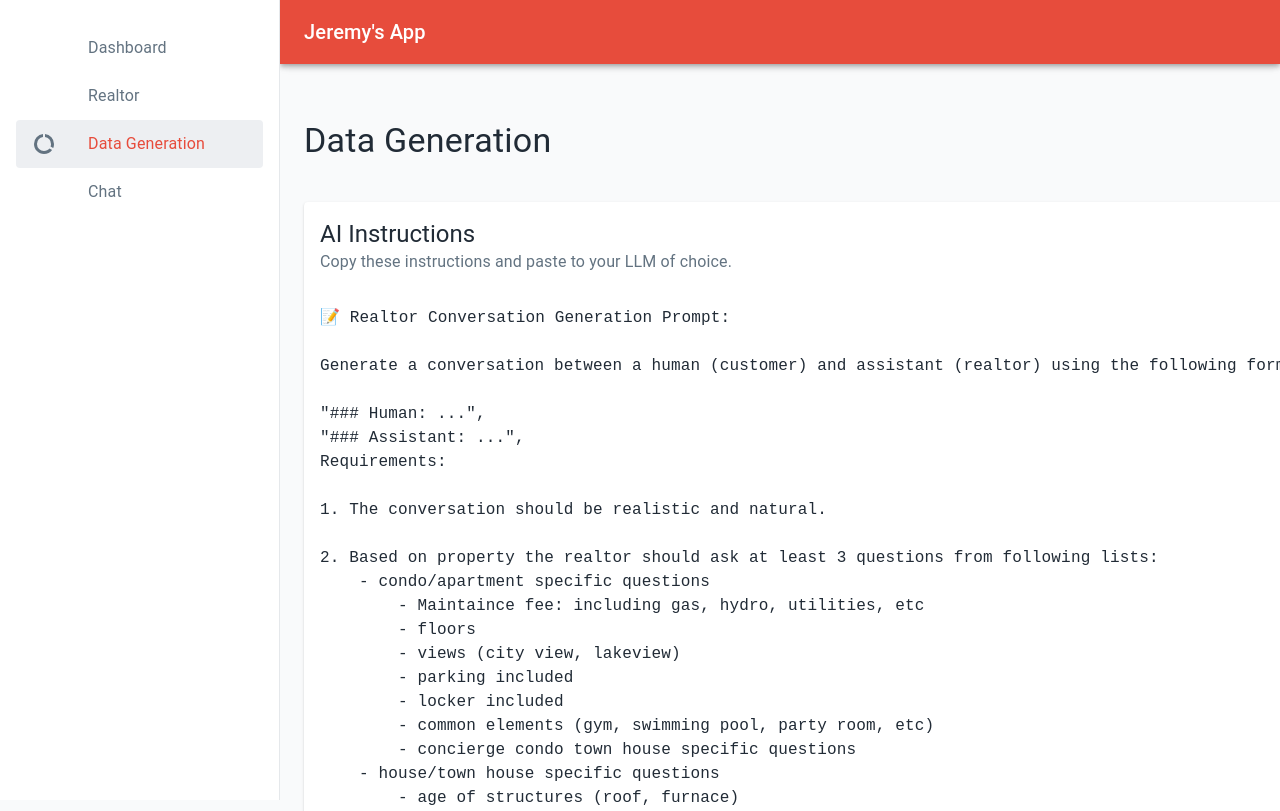
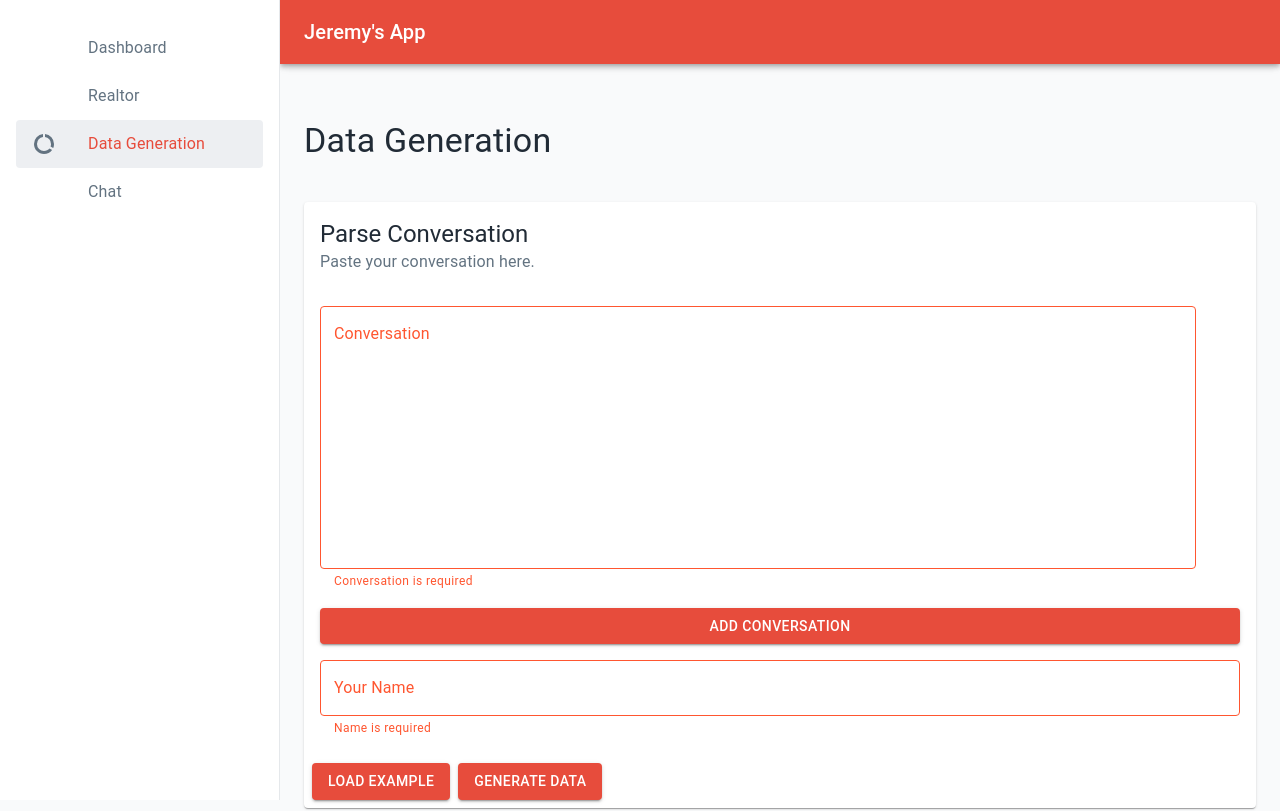
Before and after one commit to Jeremy-Park/personal-website, a Next.js app: page /dashboard/data-generation in a window 1280 px wide. Shown: the top 811 px of the page. Built offline with nearby package versions, Linux system fonts and the light colour scheme; some icons are missing; what @mui/material-nextjs would draw is missing.

Commit message:
hide instructions section

```diff
--- a/src/sections/data-generation/DataGenerationSection.tsx
+++ b/src/sections/data-generation/DataGenerationSection.tsx
@@ -138,7 +138,7 @@ const DataGenerationSection = () => {
   return (
     <Stack spacing={3}>
       {/* AI Instructions */}
-      <Card>
+      {/* <Card>
         <CardHeader
           subheader="Copy these instructions and paste to your LLM of choice."
           title="AI Instructions"
@@ -151,7 +151,7 @@ const DataGenerationSection = () => {
             Copy
           </Button>
         </CardActions>
-      </Card>
+      </Card> */}
 
       {/* Parse Conversation */}
       <Card>
```
